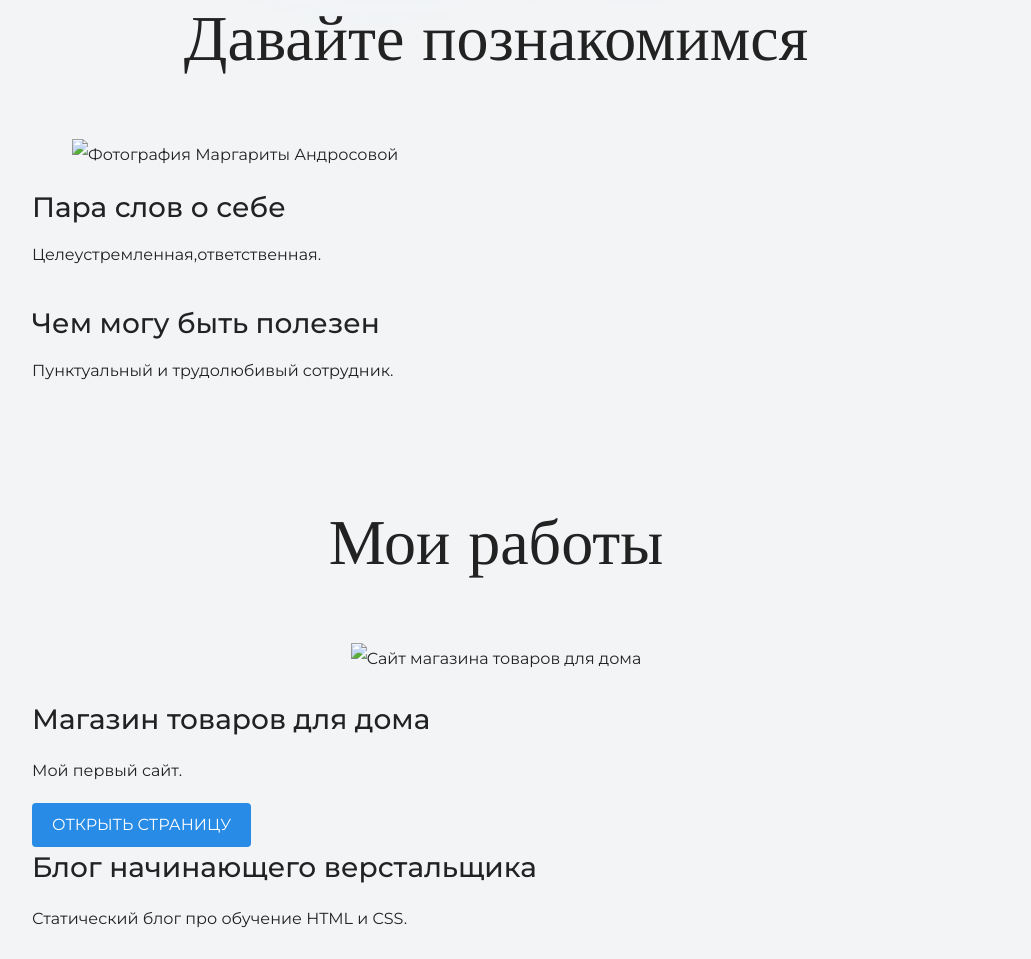
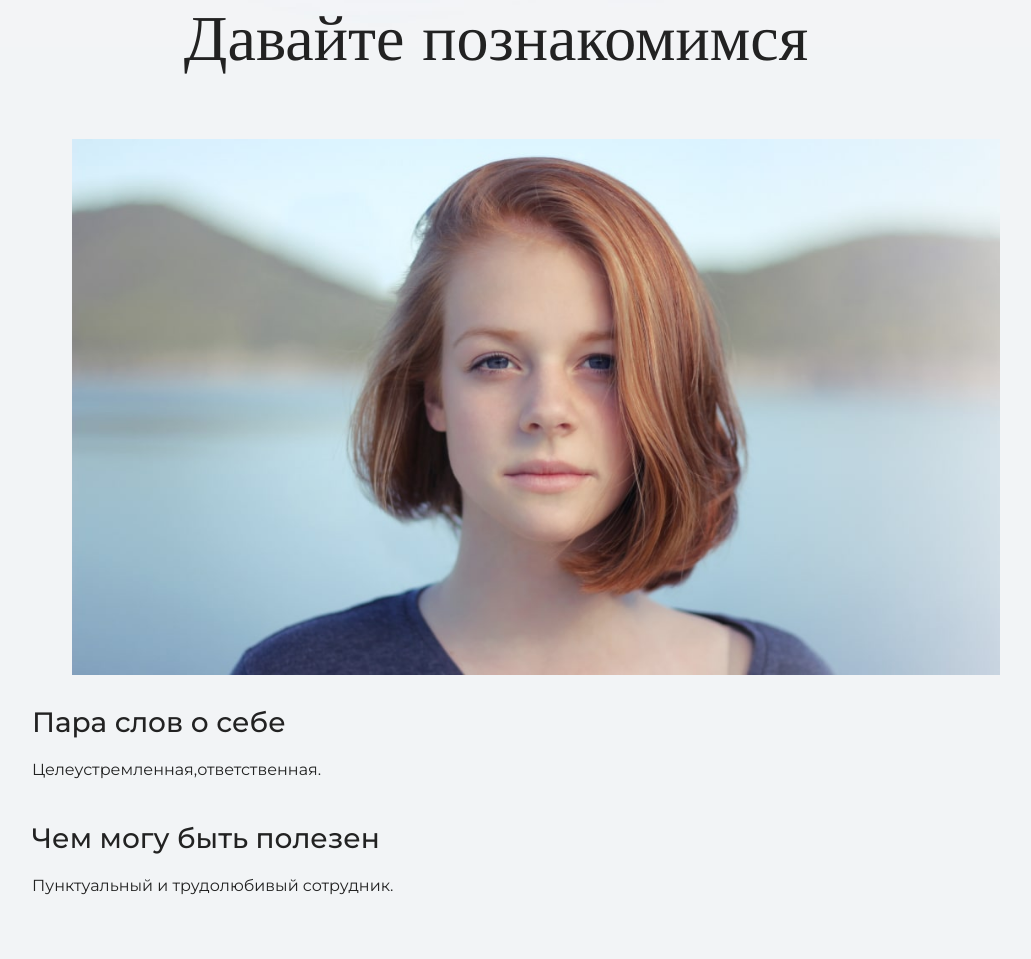
Before and after one commit to Margo187/my-site, a plain HTML site: page index.html in a window 1280 px wide. Shown: the part 1033-1992 px from the top of the page, without its empty margins (144-1175 px from the left). Drawn offline with nearby package versions, Linux system fonts and the light colour scheme.

Commit message:
Внесены изменения в тексте

```diff
--- a/index.html
+++ b/index.html
@@ -26,7 +26,7 @@
       <div class="container">
       <h2 class="subheading">Давайте познакомимся</h2>
         <figure user-image>
-          <img src="user.jpg" width="928" height="536" alt="Фотография Маргариты Андросовой">
+          <img src="img/user.jpg" width="928" height="536" alt="Фотография Маргариты Андросовой">
         </figure>
       <h3>Пара слов о себе</h3>
       <p>Целеустремленная,ответственная.</p>
@@ -39,12 +39,12 @@
       <div class="container">
       <h2 class="subheading">Мои работы</h2>
         <figure class="project-image">
-        <img src="files/project.jpg" width="928" height="536" alt="Cайт магазина товаров для дома">
+        <img src="img/project.jpg" width="928" height="536" alt="Cайт магазина товаров для дома">
       </figure>
 
       <h3>Магазин товаров для дома</h3>
       <p>Мой первый сайт.</p>
-        <a class="button" href="source/project/index.html">Открыть страницу</a>
+        <a class="button" href="img/project/index.html">Открыть страницу</a>
       <h3>Блог начинающего верстальщика</h3>
       <p>Статический блог про обучение HTML и CSS.</p>
       </div>
```
